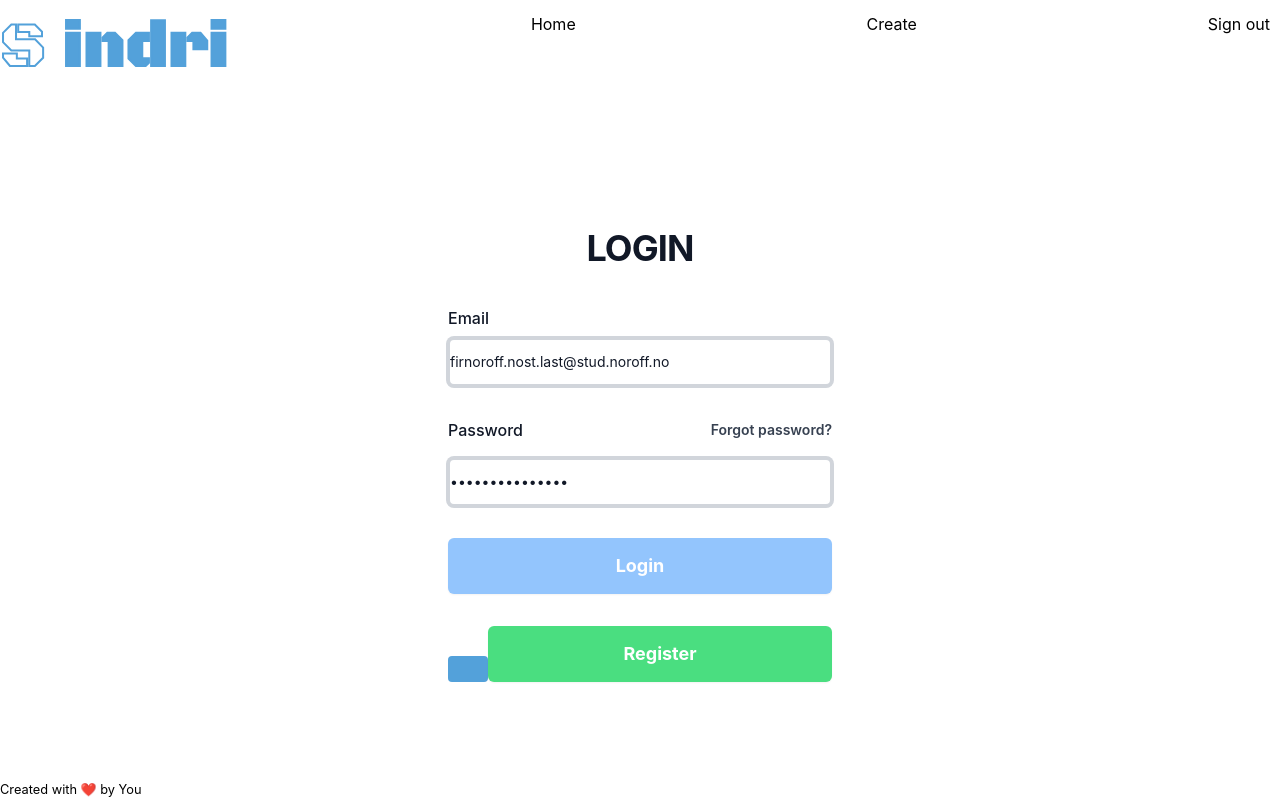
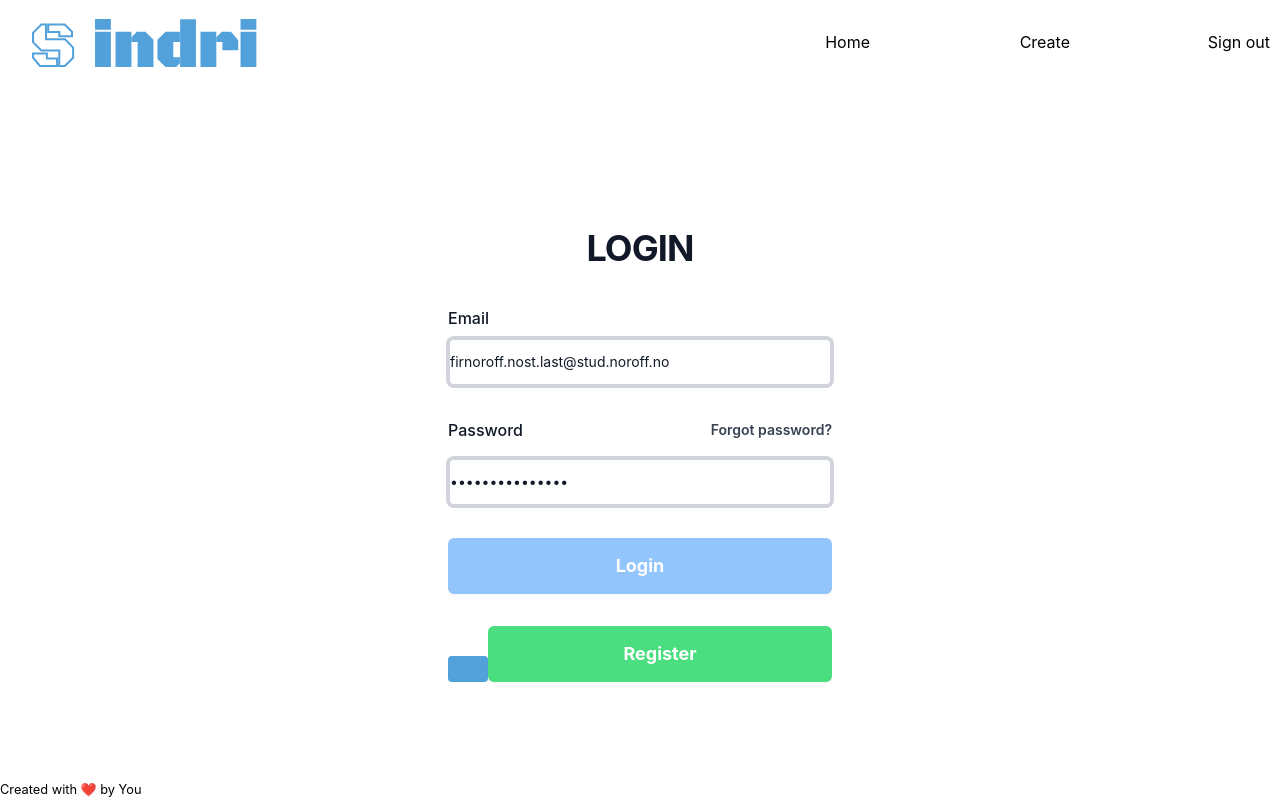
Before and after one commit to Noroff-FED-Campus-Assignments/fed2-js2-course-assignement-oslo-react-vite-sindri, a React (Vite) app: page /login in a window 1280 px wide. Built offline with nearby package versions, Linux system fonts and the light colour scheme; no server answers.

Commit message:
added div styling

```diff
--- a/src/index.scss
+++ b/src/index.scss
@@ -90,7 +90,14 @@ button,
   .magnify {
     margin-left: 10px;
   }
-
+  a.logo.active {
+    font-family: "Black Ops One", cursive;
+    font-size: 64px;
+    -webkit-text-fill-color: white;
+    -webkit-text-stroke-width: 2px;
+    -webkit-text-stroke-color: #53a1da;
+    margin-left: 10px;
+  }
   .logo a {
     font-family: "Black Ops One", cursive;
     font-size: 64px;
@@ -113,19 +120,23 @@ button,
   input {
     height: 38px;
     border-radius: 4px;
+    border: 1px solid grey;
+    margin-right: 5px;
   }
 }
 @media screen and (min-width: 768px) {
   .header-container {
-    grid-template-columns: 250px auto;
+    grid-template-columns: 300px auto;
     ul {
       background-color: #fff;
       position: static;
       display: grid;
-      grid-template-columns: auto auto auto;
+      grid-template-columns: 200px 200px 200px;
+      justify-content: right;
     }
     li {
       color: black;
+      padding-top: 30px;
     }
     a:visited {
       color: black;
@@ -137,4 +148,7 @@ button,
   input {
     width: 300px;
   }
+  .logo {
+    margin-left: 30px;
+  }
 }
```
